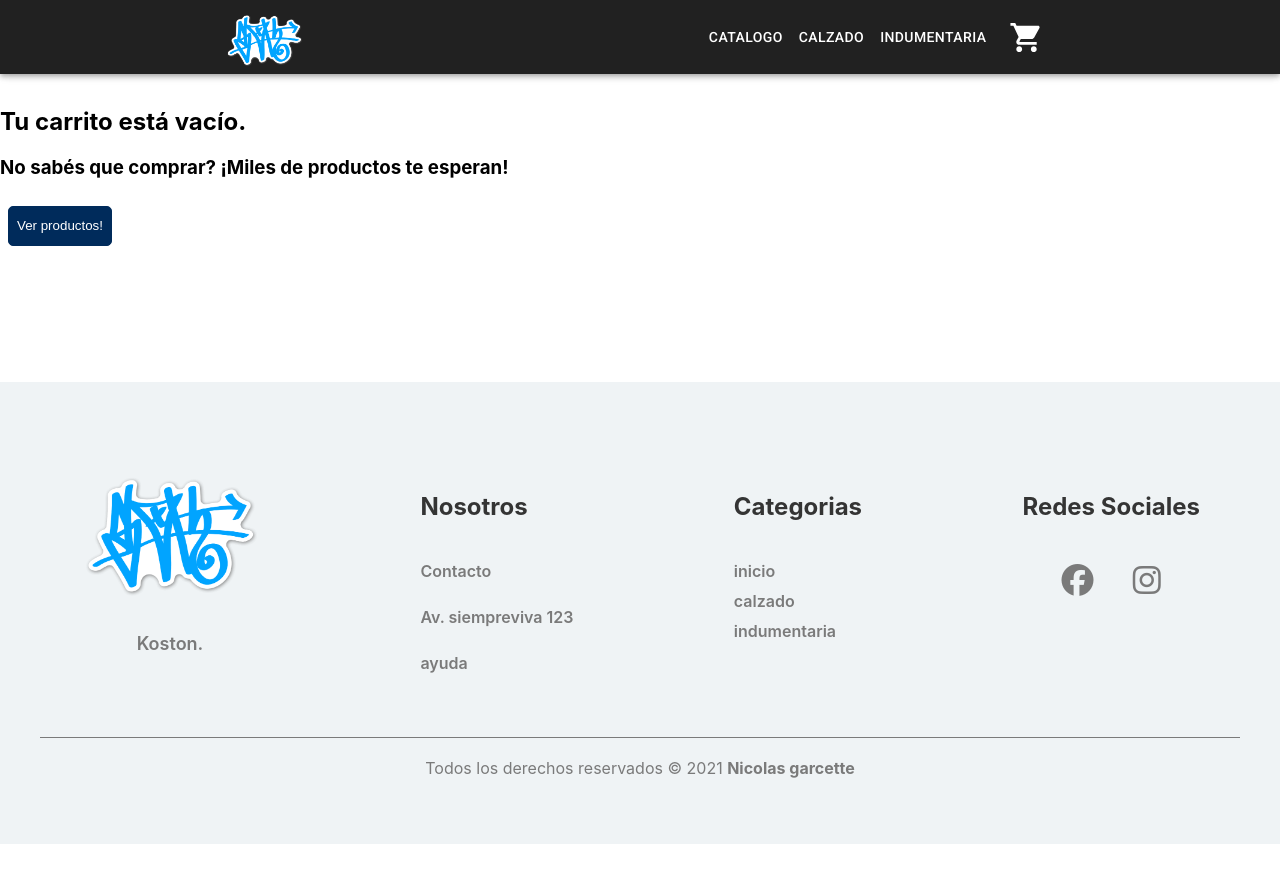
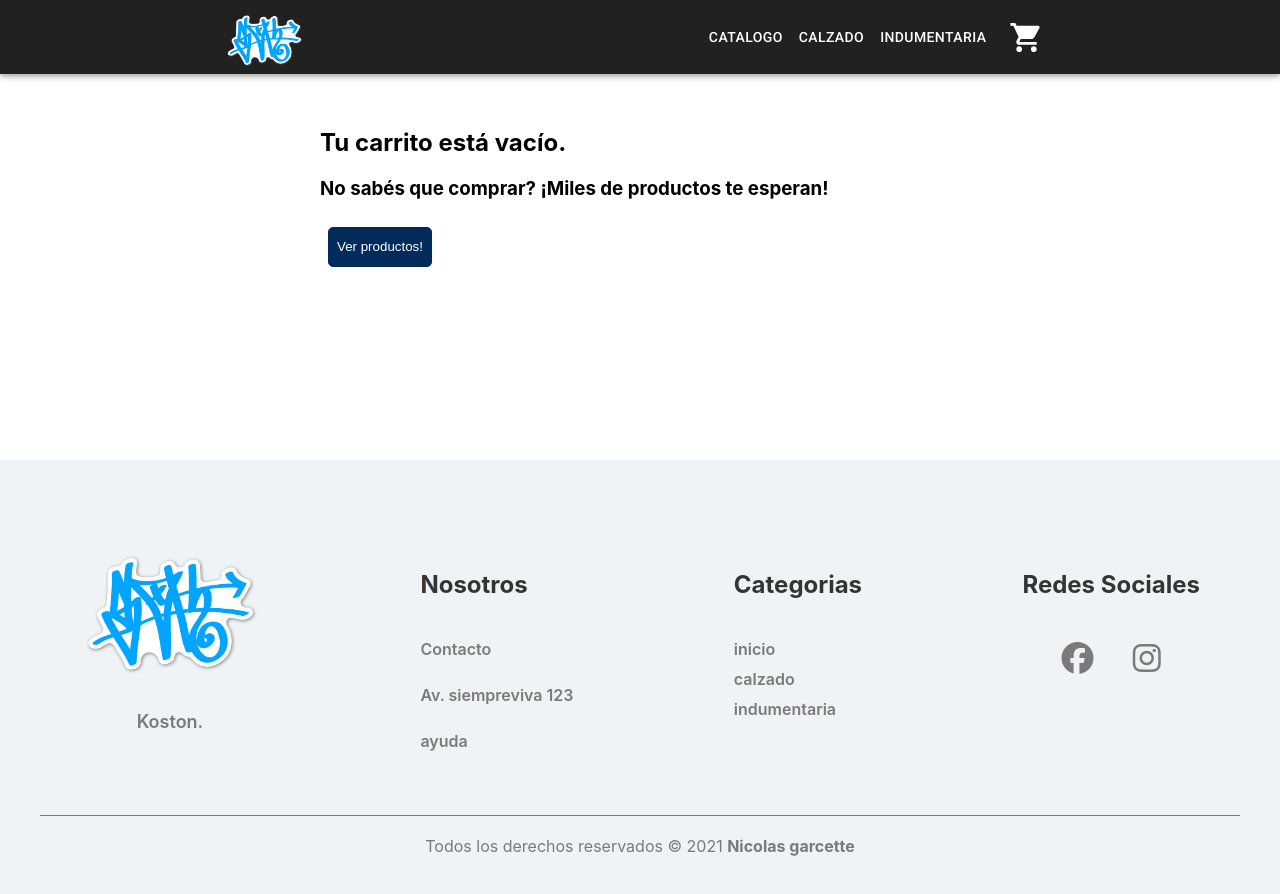
Before and after one commit to nicogarcette/ecommerce-react-garcette, a React (Create React App) app: page /finalizarCompra in a window 1280 px wide. Shown: the top 894 px of the page. Before the commit the page ends 844 px from the top, so only its background shows below. Built offline with nearby package versions, Linux system fonts and the light colour scheme.

Commit message:
arrglo de estilos cart vacio

```diff
--- a/src/App.css
+++ b/src/App.css
@@ -61,15 +61,16 @@
 
 /* cart */
 .container_cart{
-    margin: 10rem 0;
+    margin: 10rem 0 4rem 0;
 }
 .cart{
     width: 800px;
 }
-.cart .clear {
+.mid {
     margin-left: 50% ;
     transform: translateX(-50%);
 }
+
 .cart .cart-item{
     display: grid;
     grid-template-columns: 1fr 1fr 1fr 1fr 0.2fr;
@@ -96,8 +97,8 @@
 }
 
 .cart_vacio{
-    margin-top: 6.7rem;
-    margin-bottom: 8rem;
+    margin-top: 8rem;
+    margin-bottom: 11.6rem;
 }
 .btn-trash{
     background-color: #002B5B;
@@ -361,6 +362,11 @@ footer{
 .resumen-titles p{
     margin-bottom: 0;
 }
+.checkout-orden{
+    margin-top: 9rem;
+    margin-bottom: 14rem;
+    text-align: center;
+}
 
 
 /* vista movile */
@@ -379,7 +385,6 @@ footer{
     .cart_vacio{
         margin-bottom: 4rem;
         text-align: center;
-        padding: 0 1rem;
     }
     .form{
         display: flex;
--- a/src/components/Cart.jsx
+++ b/src/components/Cart.jsx
@@ -24,7 +24,7 @@ const Cart = () =>{
                             {cart.map((producto)=>(
                                 <CartItem key={producto.id} producto={producto}/>
                             ))}
-                            <button className="btn clear " onClick={clear}>Vaciar carrito</button>
+                            <button className="btn mid" onClick={clear}>Vaciar carrito</button>
                         </div>
                         <div className="cart_resumen">
                             <h2>Resumen de compra</h2>
--- a/src/components/CartEmpty.jsx
+++ b/src/components/CartEmpty.jsx
@@ -5,7 +5,7 @@ const CartEmpty =()=>{
     const navegar = useNavigate();
 
     return (
-        <div className="cart_vacio">
+        <div className="cart_vacio mid">
             <h2>Tu carrito está vacío.</h2>
             <h3>No sabés que comprar? ¡Miles de productos te esperan!</h3>
             <button className="btn" onClick={()=>navegar('/')}>Ver productos!</button>
--- a/src/components/CheckOut.jsx
+++ b/src/components/CheckOut.jsx
@@ -53,8 +53,8 @@ const CheckOut = () =>{
     }
 
     return (
-        <div className="">
-            {idCompra ? <div style={{marginTop:'19rem',textAlign:'center'}}>
+        <div>
+            {idCompra ? <div className="checkout-orden">
                             <h2>Muchas gracias por tu compra!</h2>
                             <p> Tu orden de compra es <strong>{idCompra}</strong></p>
                             <button className="btn" onClick={()=>navegar('/')}>volver</button>
```
